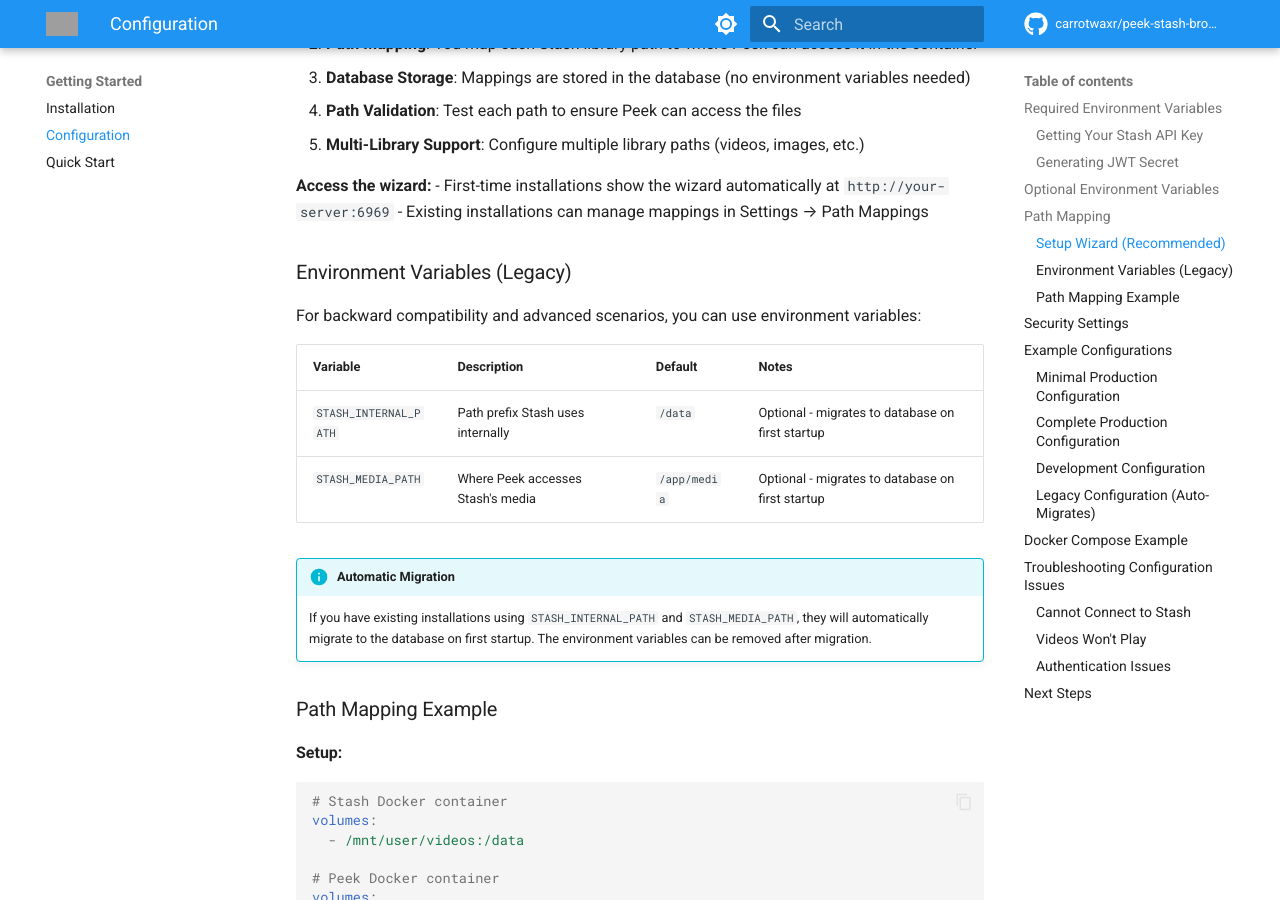
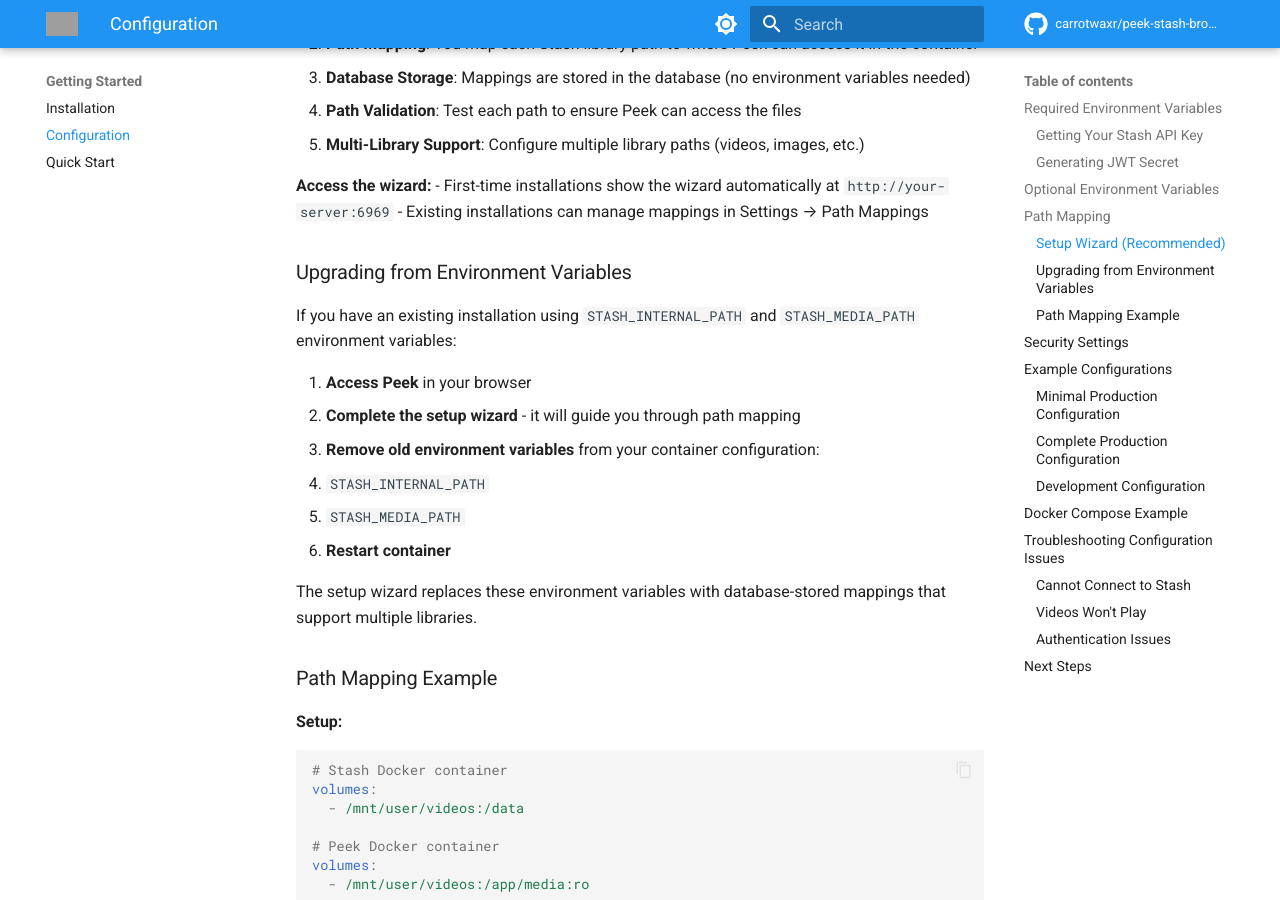
Before and after one commit to carrotwaxr/peek-stash-browser, an MkDocs documentation site: the page built from docs/getting-started/configuration.md, in a window 1280 px wide and 900 px high, scrolled down 1890 px. Built offline with MkDocs 1.6.1 and Material for MkDocs 9.7.7, drawn with Linux system fonts in a browser that asks for light colours; comment, search, counter and statistics services are not loaded; some of the changed text lies outside the part shown; grey boxes are pictures that could not be loaded.

Commit message:
refactor: Remove environment variable auto-migration logic
Remove auto-migration from STASH_INTERNAL_PATH/STASH_MEDIA_PATH environment variables to database. Simplifies code and prevents setup wizard bypass issues.

**Rationale:**
- Auto-migration was causing setup wizard to be skipped when env vars were present
- Added complexity for minimal benefit (pre-release, few existing users)
- Manual upgrade is straightforward and well-documented

**server/utils/pathMapping.ts Changes:**
- Removed env var check and auto-migration logic (24 lines removed)
- Simplified initialize() to only load from database or warn if empty
- Moved sorting inside if block for cleaner structure
- No more STASH_INTERNAL_PATH/STASH_MEDIA_PATH processing

**docs/getting-started/configuration.md Changes:**
- Replaced "Environment Variables (Legacy)" with "Upgrading from Environment Variables"
- Changed from auto-migration description to 4-step manual upgrade instructions
- Removed "Legacy Configuration (Auto-Migrates)" example section
- Clear upgrade path documented for existing users

**unraid-template.xml Changes:**
- Removed STASH_INTERNAL_PATH and STASH_MEDIA_PATH from Environment variables
- Removed Config entries for legacy path mapping variables
- Added note to Media Directory description: "Path mapping configured via setup wizard"
- Template is now clean and minimal

**Manual Upgrade Process (Documented):**
1. Access Peek in browser
2. Complete setup wizard for path mapping
3. Remove old env vars from container config
4. Restart container

**Benefits:**
- Simpler code (24 fewer lines)
- No setup wizard bypass issues
- Forces proper setup wizard flow
- Better user experience for new installations
- Minimal impact (pre-release software)

🤖 Generated with [Claude Code](https://claude.com/claude-code)

Co-Authored-By: Claude <noreply@anthropic.com>

````diff
--- a/docs/getting-started/configuration.md
+++ b/docs/getting-started/configuration.md
@@ -64,17 +64,18 @@ The **5-step setup wizard** is the recommended way to configure path mappings fo
 - First-time installations show the wizard automatically at `http://your-server:6969`
 - Existing installations can manage mappings in Settings → Path Mappings
 
-### Environment Variables (Legacy)
+### Upgrading from Environment Variables
 
-For backward compatibility and advanced scenarios, you can use environment variables:
+If you have an existing installation using `STASH_INTERNAL_PATH` and `STASH_MEDIA_PATH` environment variables:
 
-| Variable             | Description                    | Default                        | Notes               |
-| -------------------- | ------------------------------ | ------------------------------ | ------------------- |
-| `STASH_INTERNAL_PATH` | Path prefix Stash uses internally | `/data`                     | Optional - migrates to database on first startup |
-| `STASH_MEDIA_PATH`    | Where Peek accesses Stash's media | `/app/media`                | Optional - migrates to database on first startup |
+1. **Access Peek** in your browser
+2. **Complete the setup wizard** - it will guide you through path mapping
+3. **Remove old environment variables** from your container configuration:
+   - `STASH_INTERNAL_PATH`
+   - `STASH_MEDIA_PATH`
+4. **Restart container**
 
-!!! info "Automatic Migration"
-    If you have existing installations using `STASH_INTERNAL_PATH` and `STASH_MEDIA_PATH`, they will automatically migrate to the database on first startup. The environment variables can be removed after migration.
+The setup wizard replaces these environment variables with database-stored mappings that support multiple libraries.
 
 ### Path Mapping Example
 
@@ -174,22 +175,6 @@ NODE_ENV=development
 # Path mappings configured via setup wizard
 ```
 
-### Legacy Configuration (Auto-Migrates)
-
-If you have existing installations using environment variable path mapping:
-
-```bash
-# Required
-STASH_URL=http://192.168.1.100:9999/graphql
-STASH_API_KEY=your_api_key_here
-JWT_SECRET=your_secret_here
-
-# Legacy path mapping (auto-migrates to database on first startup)
-STASH_INTERNAL_PATH=/data
-STASH_MEDIA_PATH=/app/media
-```
-
-After migration, these environment variables can be removed.
 
 ## Docker Compose Example
 
````
Also changed, not shown: unraid-template.xml (+1 -13 lines), 1 other file.
